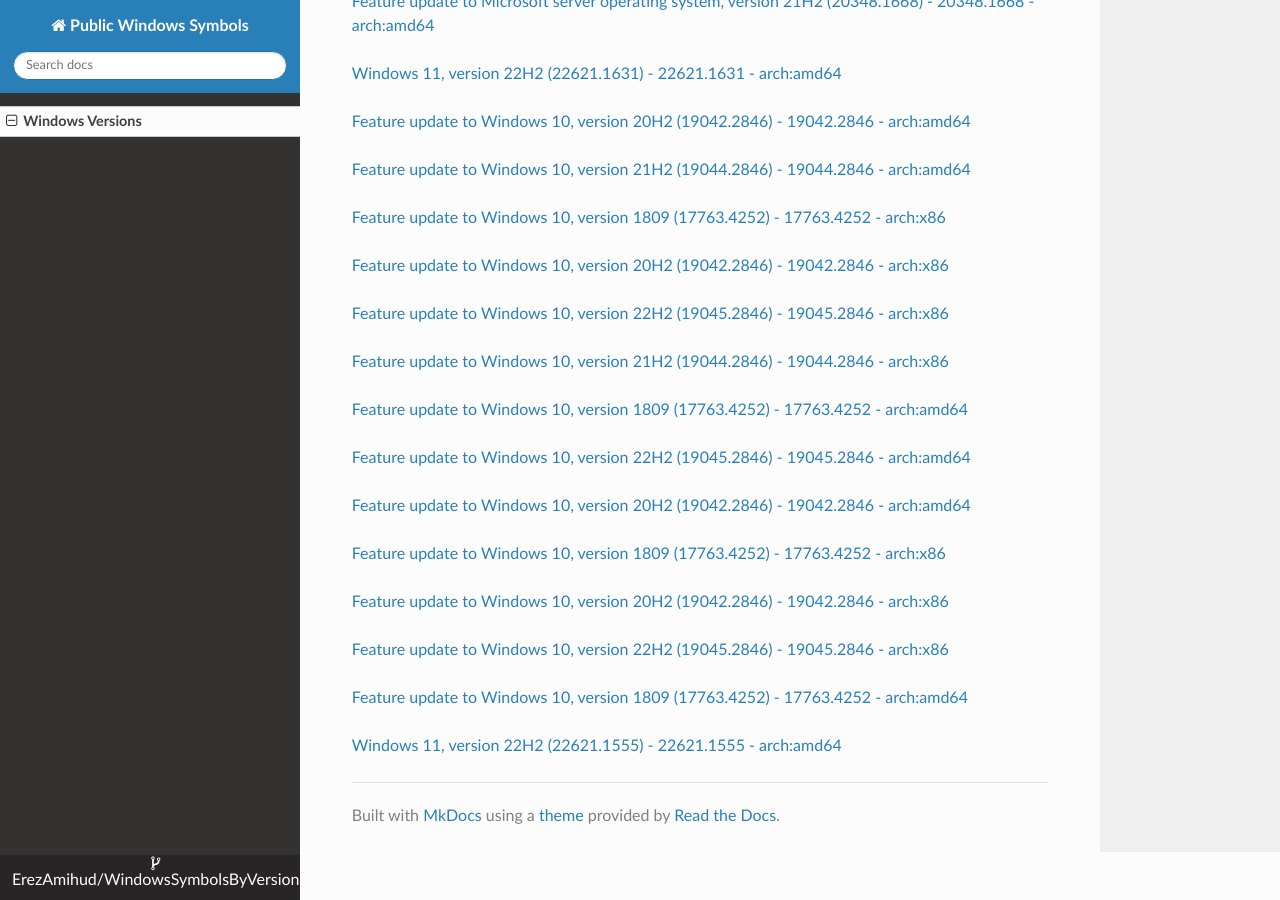
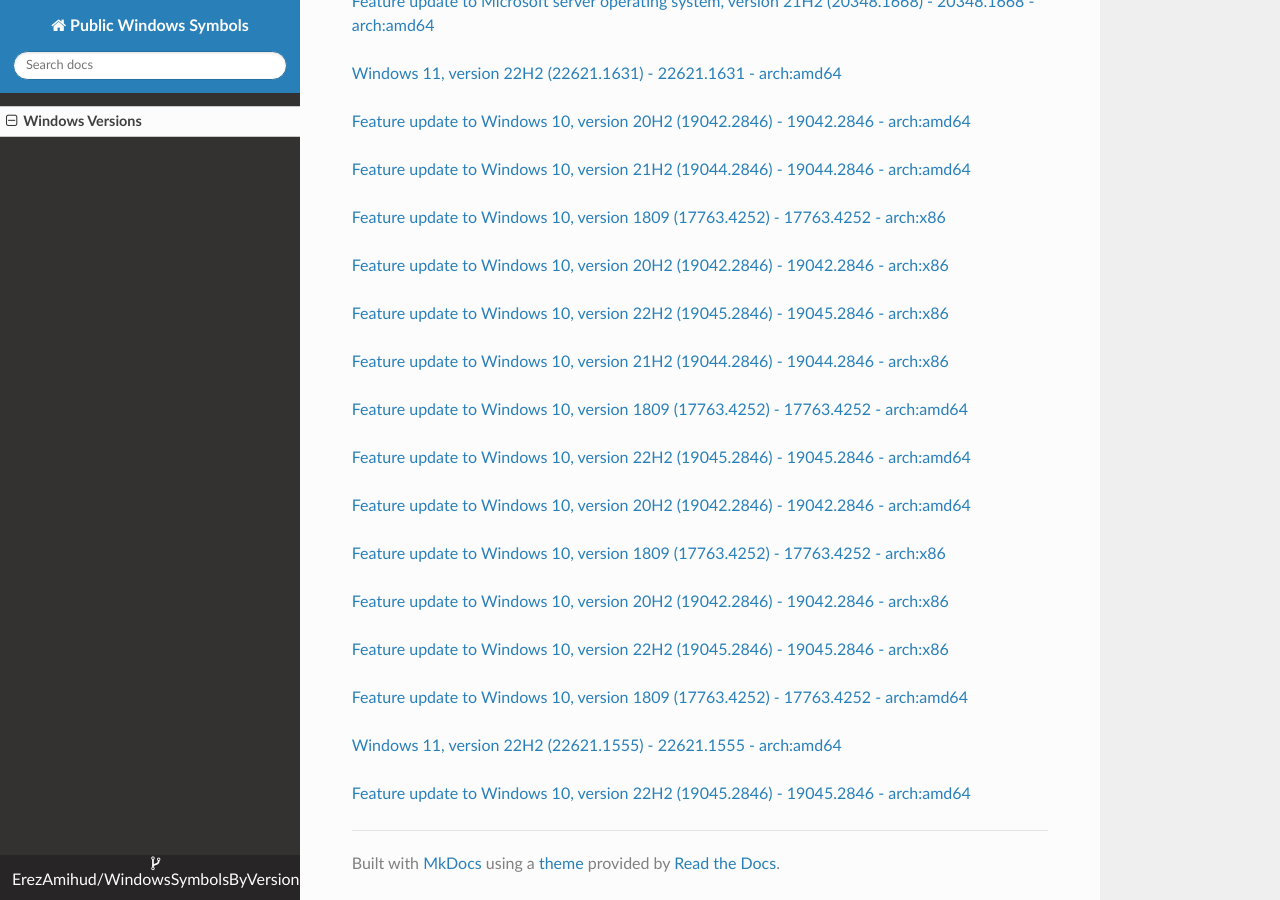
Before and after one commit to ErezAmihud/WindowsSymbolsByVersion, an MkDocs documentation site: the page built from docs/index.md, in a window 1280 px wide and 900 px high, scrolled down 34157 px. Built offline with MkDocs 1.6.1, drawn with Linux system fonts in a browser that asks for light colours; nearby versions of some CDN libraries.

Commit message:
Automated commit, add manifest for f9e3c41f-c631-4ccb-ac7f-b52506c17fe7

```diff
--- a/docs/index.md
+++ b/docs/index.md
@@ -1975,3 +1975,6 @@
 
 
 [Windows 11, version 22H2 (22621.1555) - 22621.1555 - arch:amd64](https://github.com/ErezAmihud/WindowsSymbolsByVersion/blob/main/manifests/2c1f9fc7-452e-4f61-904d-1c8cea1ceb06.manifest)
+
+
+[Feature update to Windows 10, version 22H2 (19045.2846) - 19045.2846 - arch:amd64](https://github.com/ErezAmihud/WindowsSymbolsByVersion/blob/main/manifests/f9e3c41f-c631-4ccb-ac7f-b52506c17fe7.manifest)
```
Also changed, not shown: process_builds.json (+1 -1 lines).
